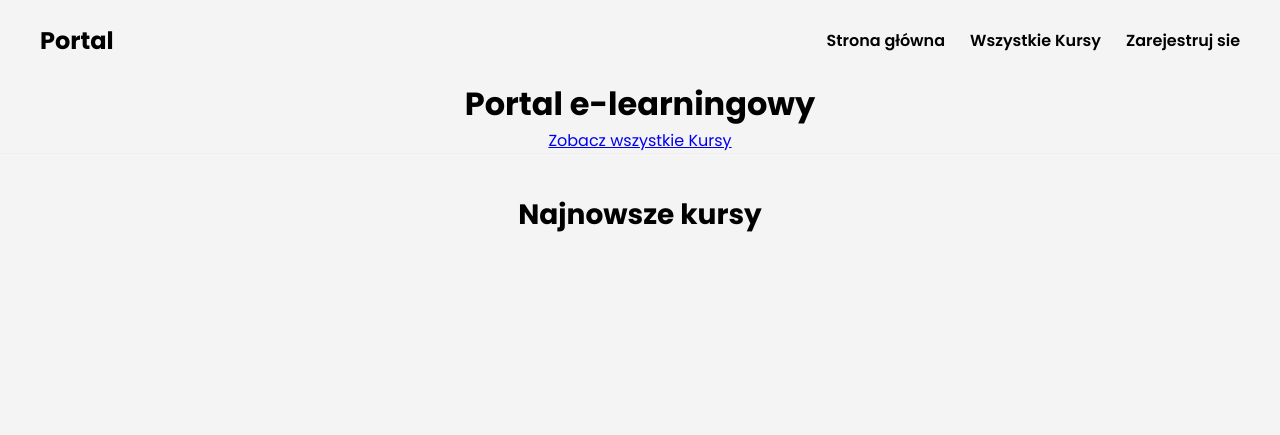
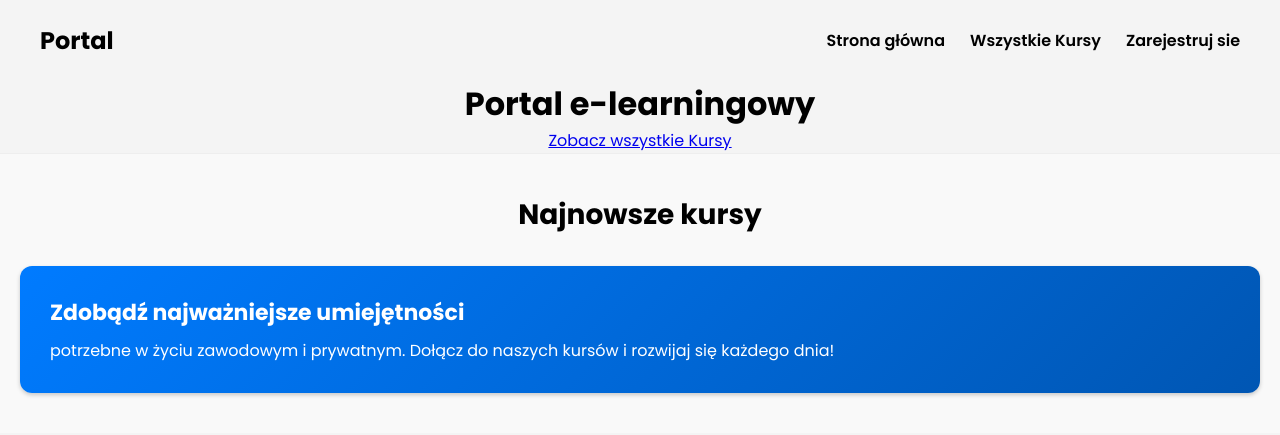
Before and after one commit to bubliks7/e-learning-portal, a Django app: page / in a window 1280 px wide. Shown: the top 435 px of the page. Run offline with Django 4.2, Linux system fonts and the light colour scheme; data that the repository does not hold is empty.

Commit message:
added styles

```diff
--- a/portal/static/portal/style.css
+++ b/portal/static/portal/style.css
@@ -57,20 +57,27 @@ header {
 
 .new_courses {
     padding: 40px 20px;
+    background-color: #f9f9f9;
     border-top: 1px solid #eee;
 }
 
 .new_courses h2 {
     text-align: center;
     font-size: 28px;
-    margin-bottom: 20px;
+    margin-bottom: 30px;
+}
+
+.new-courses-layout {
+    display: grid;
+    grid-template-columns: 3fr 1fr;
+    gap: 30px;
+    align-items: start;
 }
 
 .courses-container {
     display: grid;
-    grid-template-columns: repeat(auto-fill, minmax(250px, 1fr));
+    grid-template-columns: repeat(3, 1fr);
     gap: 20px;
-    padding: 20px;
 }
 
 .course-card {
@@ -87,6 +94,24 @@ header {
     transform: scale(1.03);
 }
 
+.courses-text-box {
+    background: linear-gradient(135deg, #007bff, #0056b3);
+    color: white;
+    padding: 30px;
+    border-radius: 12px;
+    box-shadow: 0 2px 4px rgba(0, 0, 0, 0.2);
+}
+
+.courses-text-box h3 {
+    font-size: 22px;
+    margin-bottom: 10px;
+}
+
+.courses-text-box p {
+    font-size: 16px;
+    line-height: 1.5;
+}
+
 .btn {
     display: inline-block;
     background-color: #007bff;
@@ -100,3 +125,17 @@ header {
 .btn:hover {
     background-color: #0056b3;
 }
+
+@media (max-width: 900px) {
+    .new-courses-layout {
+        grid-template-columns: 1fr;
+    }
+
+    .courses-container {
+        grid-template-columns: 1fr;
+    }
+
+    .courses-text-box {
+        text-align: center;
+    }
+}
--- a/portal/templates/portal/index.html
+++ b/portal/templates/portal/index.html
@@ -31,6 +31,12 @@
             </div>
             {% endfor %}
         </div>
+
+        <div class="courses-text-box">
+            <h3>Zdobądź najważniejsze umiejętności</h3>
+            <p>potrzebne w życiu zawodowym i prywatnym.
+               Dołącz do naszych kursów i rozwijaj się każdego dnia!</p>
+        </div>
     </section>
 </body>
 </html>
```
